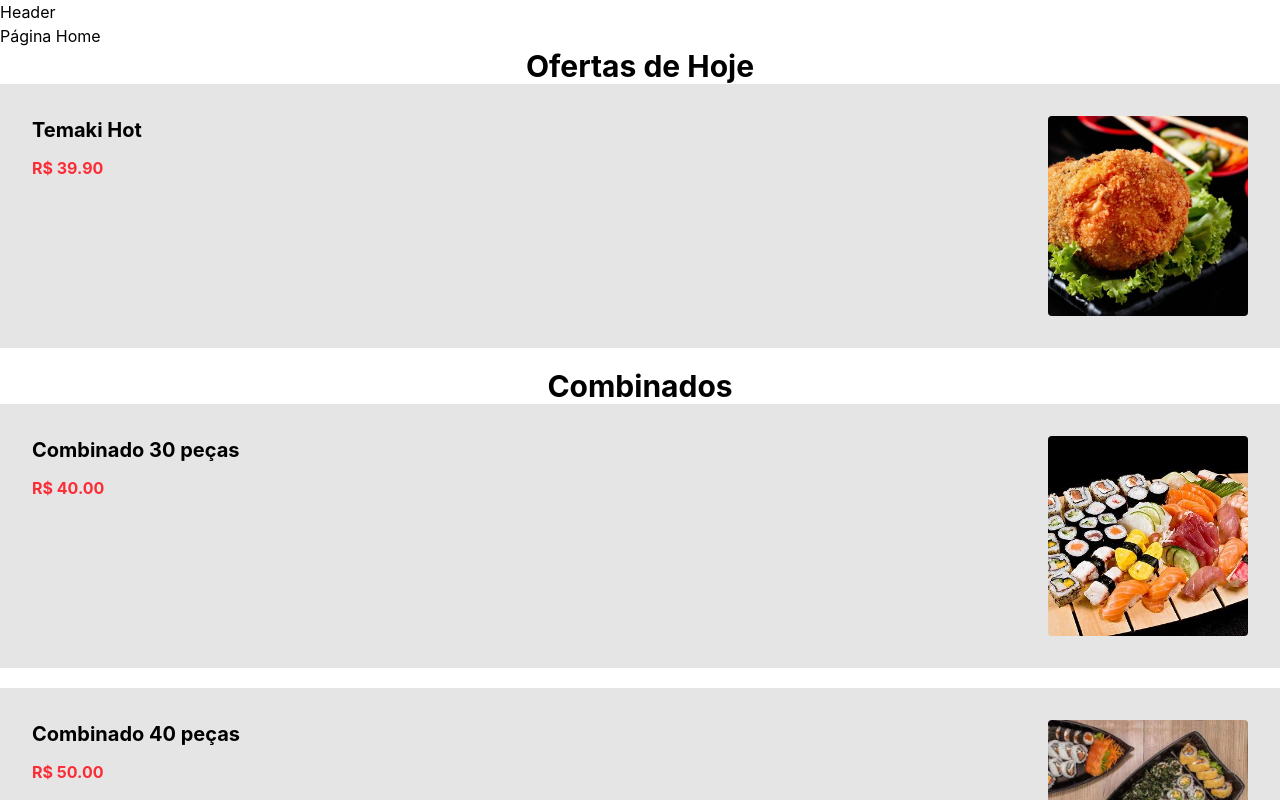
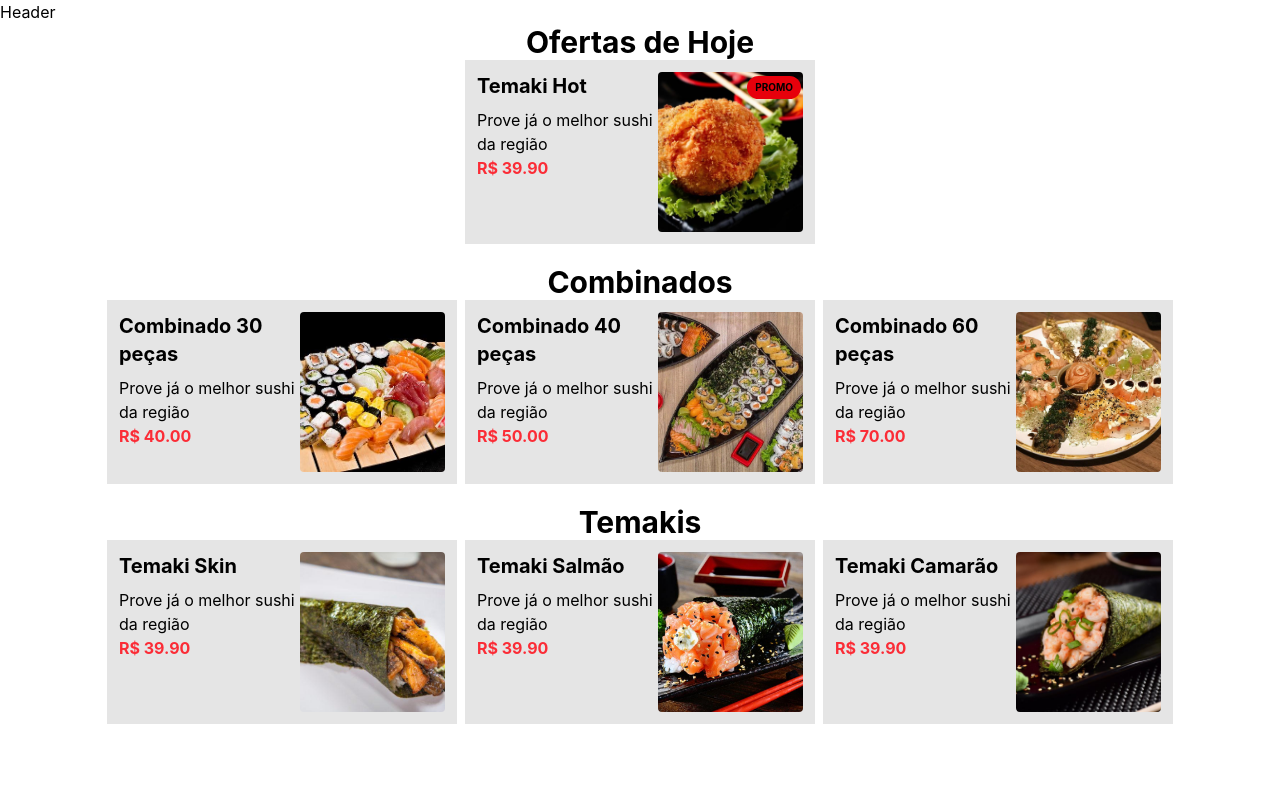
Before and after one commit to FS-FLEX-09-BEZERRA/cardapioWeb, a React (Vite) app: page / in a window 1280 px wide. Shown: the top 800 px of the page. Built offline with nearby package versions, Linux system fonts and the light colour scheme.

Commit message:
edição-card

```diff
--- a/src/components/CardProduto.jsx
+++ b/src/components/CardProduto.jsx
@@ -1,12 +1,18 @@
 
 const CardProduto = ({produto}) => {
   return (
-    <div className="p-8 flex justify-between bg-black/10 mb-5">
-      <div>
-      <h2 className="font-bold text-xl mb-3">{produto.desc}</h2>
-      <span className="text-red-500 font-bold">R$ {(produto.valor).toFixed(2)}</span>
+    <div className="p-3 flex justify-between bg-black/10 mb-5 w-87.5">
+      <div className="fex flex-col w-250px">
+      <h2 className="font-bold text-xl">{produto.desc}</h2>
+      <h3 className="text-1x1 mt-2">Prove já o melhor sushi da região</h3>
+      <span className="text-red-500 font-bold mt-10">R$ {(produto.valor).toFixed(2)}</span>
+
       </div>
-        <img className="rounded h-50 w-50 object-cover" src={produto.img} alt={produto.desc} />
+      <div className="relative">
+        {produto.categoria=='oferta'&&
+        <div className="absolute right-0.5 top-1 bg-red-600 font-bold text-[10px] px-2 py-1 rounded-2xl border-r-red-10">PROMO</div>}
+        <img className="rounded h-40 w-50 object-cover" src={produto.img} alt={produto.desc} />
+       </div>
     </div>
   )
 }
--- a/src/components/ListaProduto.jsx
+++ b/src/components/ListaProduto.jsx
@@ -6,7 +6,7 @@ const ListaProduto = ({produtos, categoria}) => {
   })
   console.log(produtos)
   return (
-    <div>
+    <div className="flex justify-center gap-2 flex-wrap ">
       {produtosFiltrados.map((produto, index)=> (
         <CardProduto key={index} produto={produto} />
       ))}
--- a/src/pages/Home.jsx
+++ b/src/pages/Home.jsx
@@ -64,7 +64,7 @@ const Home = () => {
 
   return (
     <>
-    <h1>Página Home</h1>
+
     <Section titulo="Ofertas de Hoje">
       <ListaProduto produtos={produtos} categoria="oferta"/>
     </Section>
```
